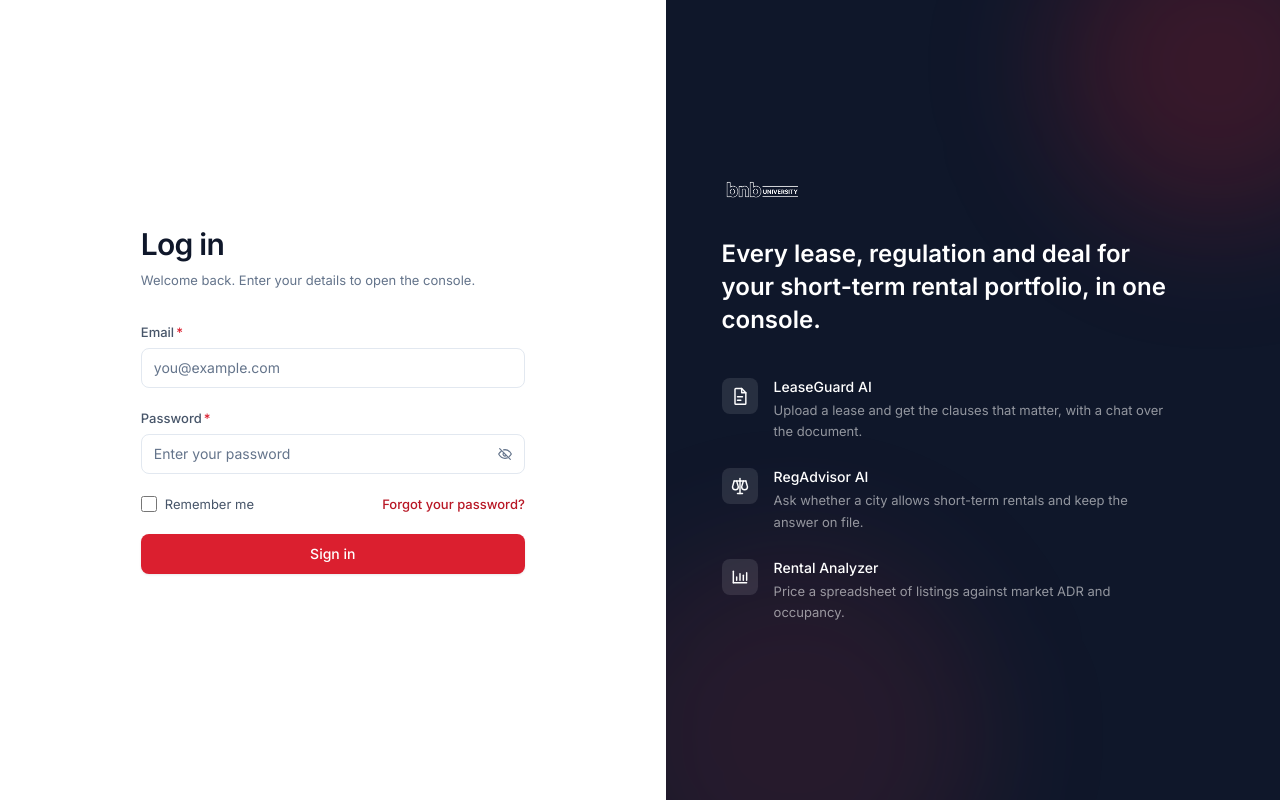
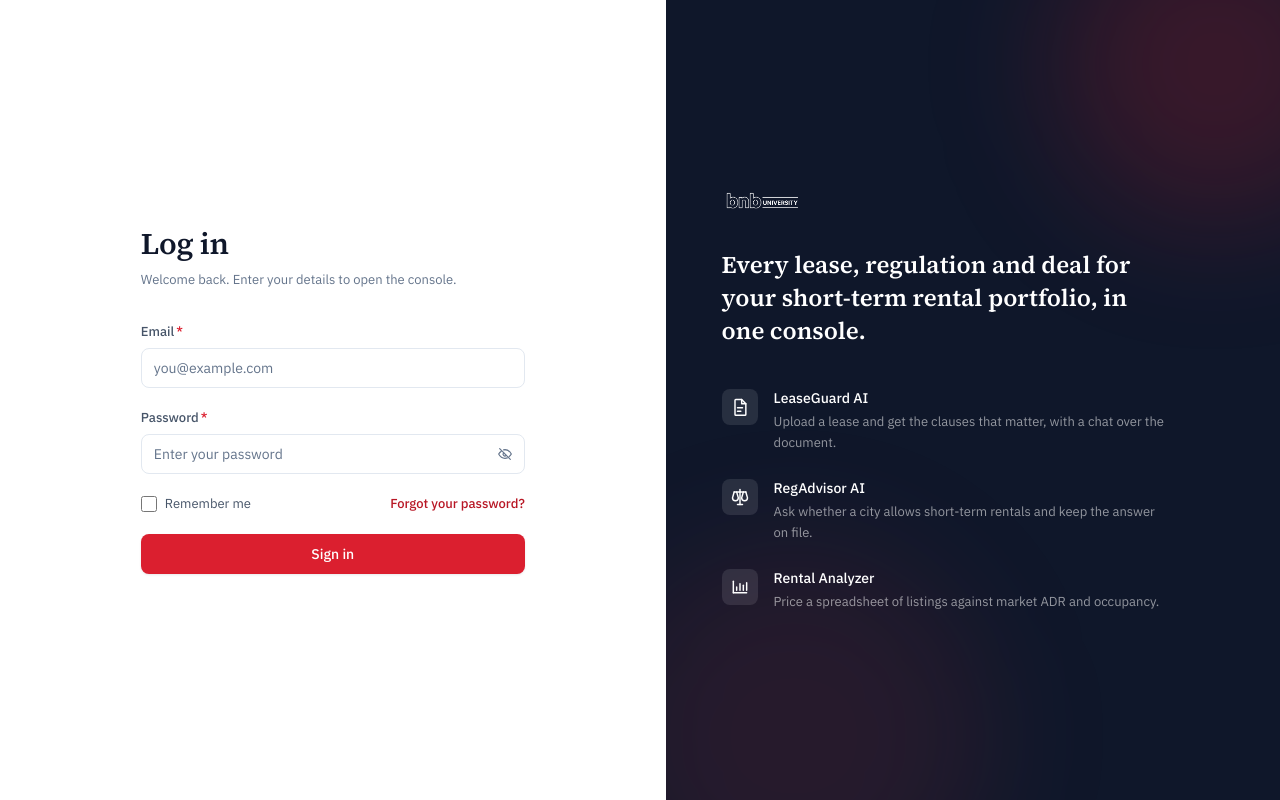
Before and after one commit to dev-sas002/bnbu_frontend_app, a React (Vite) app: page / in a window 1280 px wide. Built offline with nearby package versions, Linux system fonts and the light colour scheme; no server answers.

Commit message:
Set page titles in Source Serif 4 over IBM Plex Sans
Inter was the only face in the product. Plex Sans keeps even-width
figures for the money and occupancy columns; the serif titles give the
console the tone of the leases and ordinances it reads.

```diff
--- a/index.html
+++ b/index.html
@@ -13,7 +13,7 @@
     <link rel="preconnect" href="https://fonts.googleapis.com" />
     <link rel="preconnect" href="https://fonts.gstatic.com" crossorigin />
     <link
-      href="https://fonts.googleapis.com/css2?family=Inter:wght@400;500;600&display=swap"
+      href="https://fonts.googleapis.com/css2?family=IBM+Plex+Sans:wght@400;500;600&family=Source+Serif+4:opsz,wght@8..60,600&display=swap"
       rel="stylesheet"
     />
   </head>
--- a/src/index.css
+++ b/src/index.css
@@ -11,6 +11,13 @@
   body {
     @apply bg-surface-sunken text-base text-ink;
     font-family: theme('fontFamily.sans');
+  }
+
+  /* Page and dialog titles; everything below them stays in the UI face. */
+  h1,
+  h2 {
+    font-family: theme('fontFamily.display');
+    letter-spacing: -0.01em;
   }
 
   /* One focus treatment for the whole product. Every interactive element
--- a/src/pages/Login.tsx
+++ b/src/pages/Login.tsx
@@ -129,7 +129,7 @@ const Login: React.FC = () => {
       {/* Form column */}
       <div className="flex w-full flex-col justify-center px-6 py-12 sm:px-12 lg:w-[52%] lg:px-20">
         <div className="mx-auto w-full max-w-sm">
-          <h1 className="text-3xl font-semibold tracking-tight text-ink">Log in</h1>
+          <h1 className="text-3xl font-semibold text-ink">Log in</h1>
           <p className="mt-2 text-sm text-ink-subtle">
             Welcome back. Enter your details to open the console.
           </p>
@@ -232,7 +232,7 @@ const Login: React.FC = () => {
 
         <div className="relative max-w-md">
           <img src={bnbLogo} alt="bnb University" className="h-7 w-auto" />
-          <p className="mt-8 text-2xl font-semibold leading-snug text-white">
+          <p className="mt-8 font-display text-2xl font-semibold leading-snug text-white">
             Every lease, regulation and deal for your short-term rental portfolio, in one console.
           </p>
 
--- a/src/pages/NotFound.tsx
+++ b/src/pages/NotFound.tsx
@@ -9,7 +9,7 @@ import { Button } from '@/ui';
 const NotFound: React.FC = () => (
   <div className="flex min-h-[60vh] flex-col items-center justify-center px-6 text-center">
     <p className="text-sm font-semibold uppercase tracking-wider text-brand-600">404</p>
-    <h1 className="mt-2 text-3xl font-semibold tracking-tight text-ink">Page not found</h1>
+    <h1 className="mt-2 text-3xl font-semibold text-ink">Page not found</h1>
     <p className="mt-2 max-w-md text-sm text-ink-subtle">
       That address does not match anything in the console. It may have been renamed, or the link
       may be out of date.
--- a/src/pages/UpdatePassword.tsx
+++ b/src/pages/UpdatePassword.tsx
@@ -60,7 +60,7 @@ const UpdatePassword: React.FC = () => {
         <img src={bnbLogo} alt="bnb University" className="mx-auto mb-8 h-6 w-auto" />
 
         <Card>
-          <h1 className="text-xl font-semibold tracking-tight text-ink">Set your password</h1>
+          <h1 className="text-xl font-semibold text-ink">Set your password</h1>
           <p className="mt-1 text-sm text-ink-subtle">
             Choose a password for your account. You will use it to sign in from now on.
           </p>
--- a/src/ui/PageHeader.tsx
+++ b/src/ui/PageHeader.tsx
@@ -58,7 +58,7 @@ const PageHeader: React.FC<PageHeaderProps> = ({
           </ol>
         </nav>
       )}
-      <h1 className="truncate text-2xl font-semibold tracking-tight text-ink">{title}</h1>
+      <h1 className="truncate text-2xl font-semibold text-ink">{title}</h1>
       {description && <p className="mt-1 max-w-2xl text-sm text-ink-subtle">{description}</p>}
     </div>
     {actions && <div className="flex shrink-0 flex-wrap items-center gap-2">{actions}</div>}
--- a/tailwind.config.js
+++ b/tailwind.config.js
@@ -49,9 +49,14 @@ export default {
         info: { bg: '#eff6ff', fg: '#1d4ed8', line: '#bfdbfe' },
         neutral: { bg: '#f1f5f9', fg: '#475569', line: '#e2e8f0' },
       },
+      // IBM Plex Sans carries the UI: its figures are even-width, which the
+      // money and occupancy columns depend on. Page titles use Source Serif 4,
+      // the register of a lease or a city ordinance rather than of a SaaS
+      // dashboard.
       fontFamily: {
+        display: ['"Source Serif 4"', 'ui-serif', 'Georgia', 'Cambria', 'serif'],
         sans: [
-          'Inter',
+          '"IBM Plex Sans"',
           'ui-sans-serif',
           'system-ui',
           '-apple-system',
```
